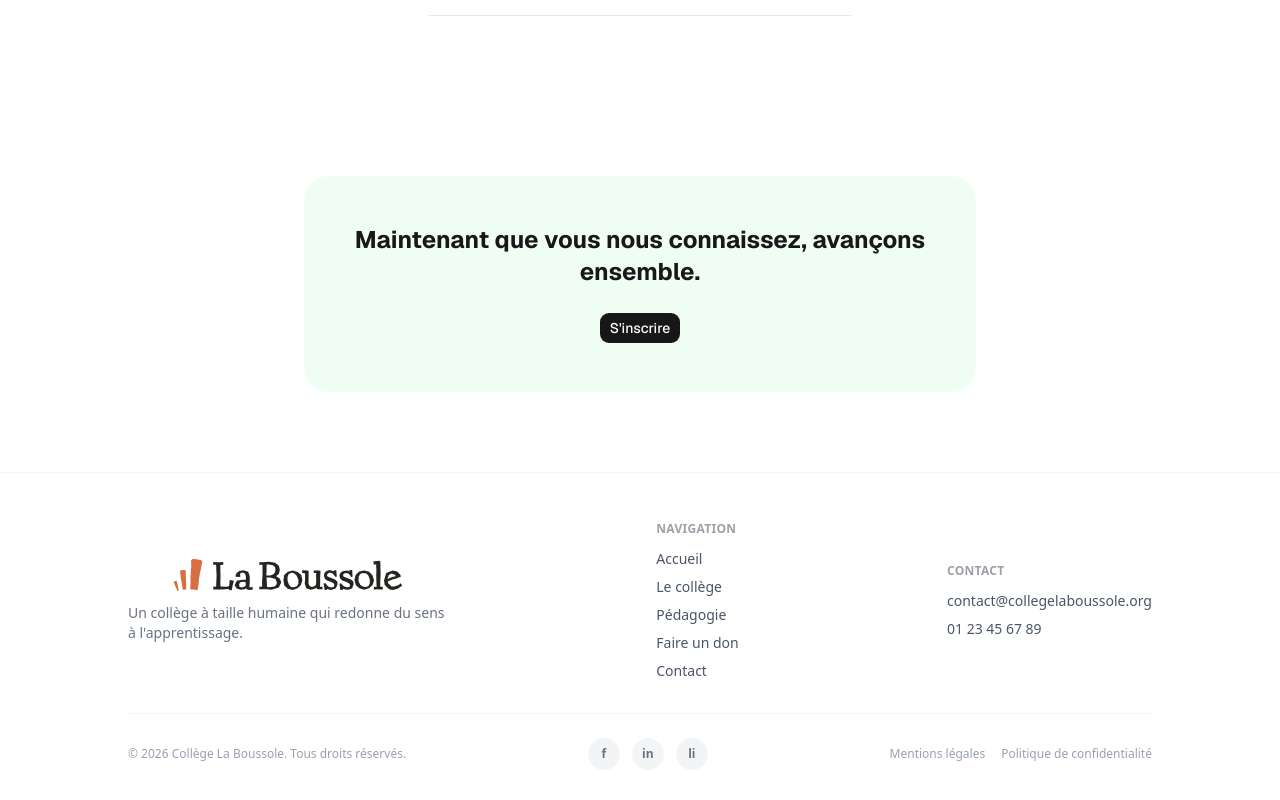
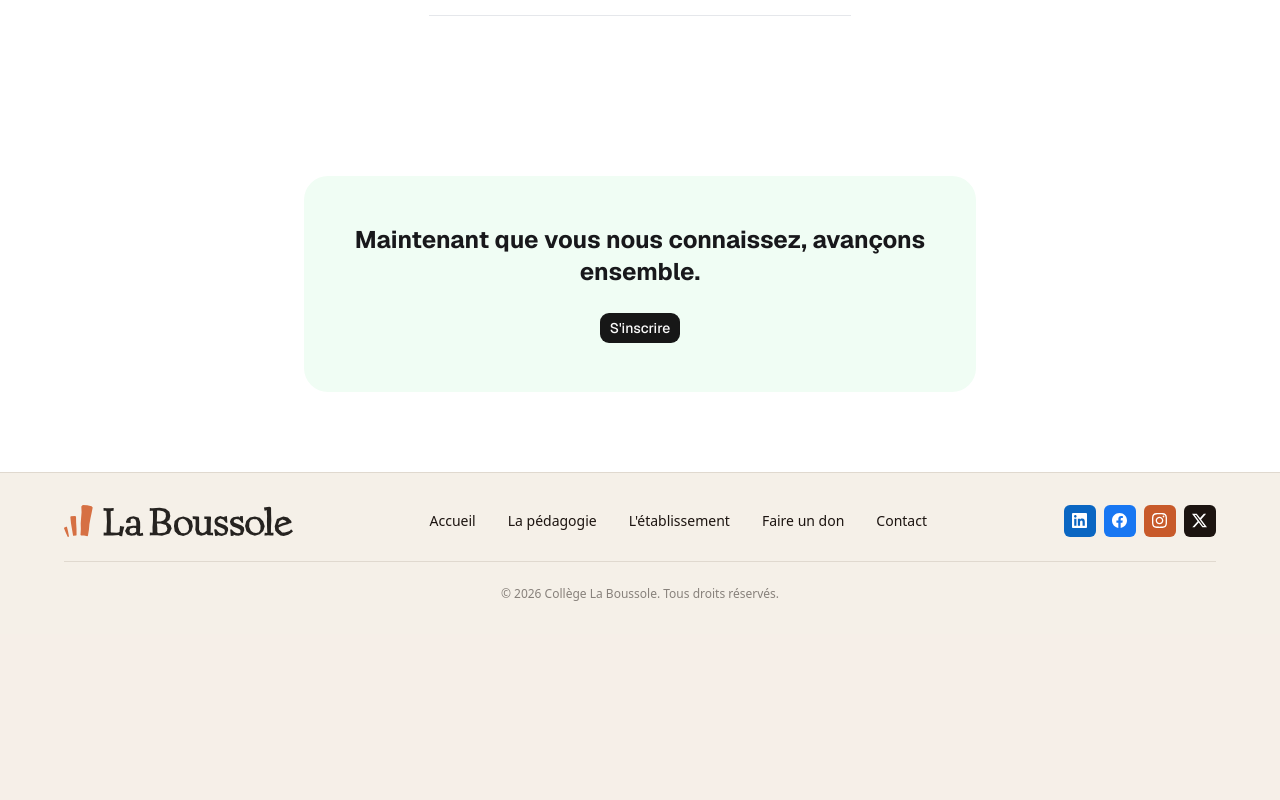
Before and after one commit to RustyRory/CollegeLaBoussole, a Next.js app in the folder collegeLaBoussoleApp/frontend/: page / in a window 1280 px wide. Shown: the part 3343-4143 px from the top of the page. After the commit the page ends 3977 px from the top, so only its background shows below. Built offline with nearby package versions, Linux system fonts and the light colour scheme.

Commit message:
feat(footer): fixes #106 - new

```diff
--- a/collegeLaBoussoleApp/frontend/next.config.ts
+++ b/collegeLaBoussoleApp/frontend/next.config.ts
@@ -4,6 +4,11 @@
   output: "standalone",
   basePath: process.env.NEXT_BASE_PATH ?? "",
   trailingSlash: true,
+  images: {
+    dangerouslyAllowSVG: true,
+    contentDispositionType: "attachment",
+    contentSecurityPolicy: "default-src 'self'; script-src 'none'; sandbox;",
+  },
 };
 
 export default nextConfig;
--- a/collegeLaBoussoleApp/frontend/src/components/login-form.tsx
+++ b/collegeLaBoussoleApp/frontend/src/components/login-form.tsx
@@ -67,6 +67,7 @@
                   width={100}
                   height={40}
                   className="h-10 w-auto"
+                  unoptimized
                 />
                 <p className="text-balance text-sm text-zinc-500 dark:text-zinc-400">
                   Connectez-vous à votre espace
@@ -124,6 +125,7 @@
                 className="h-20 w-auto"
                 width={100}
                 height={100}
+                unoptimized
               />
               <p className="text-sm text-zinc-400">
                 Plateforme numérique du Collège La Boussole
--- a/collegeLaBoussoleApp/frontend/src/components/site-footer.tsx
+++ b/collegeLaBoussoleApp/frontend/src/components/site-footer.tsx
@@ -3,99 +3,102 @@
 
 const NAV_LINKS = [
   { label: "Accueil", href: "/" },
-  { label: "Le collège", href: "/college" },
-  { label: "Pédagogie", href: "/pedagogie" },
+  { label: "La pédagogie", href: "/pedagogie" },
+  { label: "L'établissement", href: "/college" },
   { label: "Faire un don", href: "/don" },
   { label: "Contact", href: "/contact" },
 ];
 
 const SOCIAL_LINKS = [
-  { label: "Facebook", href: "#", icon: "f" },
-  { label: "Instagram", href: "#", icon: "in" },
-  { label: "LinkedIn", href: "#", icon: "li" },
+  {
+    label: "LinkedIn",
+    href: "#",
+    bg: "#0A66C2",
+    icon: (
+      <svg width="15" height="15" viewBox="0 0 24 24" fill="currentColor">
+        <path d="M20.447 20.452h-3.554v-5.569c0-1.328-.027-3.037-1.852-3.037-1.853 0-2.136 1.445-2.136 2.939v5.667H9.351V9h3.414v1.561h.046c.477-.9 1.637-1.85 3.37-1.85 3.601 0 4.267 2.37 4.267 5.455v6.286zM5.337 7.433c-1.144 0-2.063-.926-2.063-2.065 0-1.138.92-2.063 2.063-2.063 1.14 0 2.064.925 2.064 2.063 0 1.139-.925 2.065-2.064 2.065zm1.782 13.019H3.555V9h3.564v11.452zM22.225 0H1.771C.792 0 0 .774 0 1.729v20.542C0 23.227.792 24 1.771 24h20.451C23.2 24 24 23.227 24 22.271V1.729C24 .774 23.2 0 22.222 0h.003z" />
+      </svg>
+    ),
+  },
+  {
+    label: "Facebook",
+    href: "#",
+    bg: "#1877F2",
+    icon: (
+      <svg width="15" height="15" viewBox="0 0 24 24" fill="currentColor">
+        <path d="M24 12.073c0-6.627-5.373-12-12-12s-12 5.373-12 12c0 5.99 4.388 10.954 10.125 11.854v-8.385H7.078v-3.47h3.047V9.43c0-3.007 1.792-4.669 4.533-4.669 1.312 0 2.686.235 2.686.235v2.953H15.83c-1.491 0-1.956.925-1.956 1.874v2.25h3.328l-.532 3.47h-2.796v8.385C19.612 23.027 24 18.062 24 12.073z" />
+      </svg>
+    ),
+  },
+  {
+    label: "Instagram",
+    href: "#",
+    bg: "#C85A2A",
+    icon: (
+      <svg width="15" height="15" viewBox="0 0 24 24" fill="currentColor">
+        <path d="M12 2.163c3.204 0 3.584.012 4.85.07 3.252.148 4.771 1.691 4.919 4.919.058 1.265.069 1.645.069 4.849 0 3.205-.012 3.584-.069 4.849-.149 3.225-1.664 4.771-4.919 4.919-1.266.058-1.644.07-4.85.07-3.204 0-3.584-.012-4.849-.07-3.26-.149-4.771-1.699-4.919-4.92-.058-1.265-.07-1.644-.07-4.849 0-3.204.013-3.583.07-4.849.149-3.227 1.664-4.771 4.919-4.919 1.266-.057 1.645-.069 4.849-.069zm0-2.163c-3.259 0-3.667.014-4.947.072-4.358.2-6.78 2.618-6.98 6.98-.059 1.281-.073 1.689-.073 4.948 0 3.259.014 3.668.072 4.948.2 4.358 2.618 6.78 6.98 6.98 1.281.058 1.689.072 4.948.072 3.259 0 3.668-.014 4.948-.072 4.354-.2 6.782-2.618 6.979-6.98.059-1.28.073-1.689.073-4.948 0-3.259-.014-3.667-.072-4.947-.196-4.354-2.617-6.78-6.979-6.98-1.281-.059-1.69-.073-4.949-.073zm0 5.838c-3.403 0-6.162 2.759-6.162 6.162s2.759 6.163 6.162 6.163 6.162-2.759 6.162-6.163c0-3.403-2.759-6.162-6.162-6.162zm0 10.162c-2.209 0-4-1.79-4-4 0-2.209 1.791-4 4-4s4 1.791 4 4c0 2.21-1.791 4-4 4zm6.406-11.845c-.796 0-1.441.645-1.441 1.44s.645 1.44 1.441 1.44c.795 0 1.439-.645 1.439-1.44s-.644-1.44-1.439-1.44z" />
+      </svg>
+    ),
+  },
+  {
+    label: "X",
+    href: "#",
+    bg: "#1C1410",
+    icon: (
+      <svg width="15" height="15" viewBox="0 0 24 24" fill="currentColor">
+        <path d="M18.901 1.153h3.68l-8.04 9.19L24 22.846h-7.406l-5.8-7.584-6.638 7.584H.474l8.6-9.83L0 1.154h7.594l5.243 6.932ZM17.61 20.644h2.039L6.486 3.24H4.298Z" />
+      </svg>
+    ),
+  },
 ];
 
 export default function SiteFooter() {
   return (
-    <footer className="border-t border-gray-100 bg-white px-6 py-12">
-      <div className="max-w-5xl mx-auto flex flex-col gap-8">
-        <div className="flex flex-col md:flex-row justify-between items-start md:items-center gap-8">
-          {/* Logo + description */}
-          <div className="flex flex-col gap-3 max-w-xs">
+    <footer className="bg-[#F5F0E8] border-t border-[#E0D9CF] px-6 py-8">
+      <div className="max-w-6xl mx-auto">
+        <div className="flex flex-col md:flex-row items-center justify-between gap-6">
+          <Link href="/" className="shrink-0">
             <Image
               src="/images/logo.svg"
               alt="Collège La Boussole"
               width={80}
               height={32}
               className="h-8 w-auto"
+              unoptimized
             />
-            <p className="text-sm text-gray-500">
-              Un collège à taille humaine qui redonne du sens à l'apprentissage.
-            </p>
-          </div>
+          </Link>
 
-          {/* Navigation */}
-          <nav className="flex flex-col gap-2">
-            <p className="text-xs font-semibold uppercase tracking-wide text-zinc-400 mb-1">
-              Navigation
-            </p>
+          <nav className="flex flex-wrap items-center justify-center gap-x-8 gap-y-2">
             {NAV_LINKS.map((link) => (
               <Link
                 key={link.href}
                 href={link.href}
-                className="text-sm text-gray-600 hover:text-zinc-900 transition-colors"
+                className="text-sm text-[#1C1410] hover:text-[#C85A2A] transition-colors"
               >
                 {link.label}
               </Link>
             ))}
           </nav>
 
-          {/* Contact */}
-          <div className="flex flex-col gap-2">
-            <p className="text-xs font-semibold uppercase tracking-wide text-zinc-400 mb-1">
-              Contact
-            </p>
-            <p className="text-sm text-gray-600">
-              contact@collegelaboussole.org
-            </p>
-            <p className="text-sm text-gray-600">01 23 45 67 89</p>
-          </div>
-        </div>
-
-        {/* Bottom bar */}
-        <div className="flex flex-col sm:flex-row justify-between items-center gap-4 border-t border-gray-100 pt-6">
-          <p className="text-xs text-gray-400">
-            © {new Date().getFullYear()} Collège La Boussole. Tous droits
-            réservés.
-          </p>
-
-          <div className="flex items-center gap-3">
+          <div className="flex items-center gap-2 shrink-0">
             {SOCIAL_LINKS.map((social) => (
               <a
                 key={social.label}
                 href={social.href}
                 aria-label={social.label}
-                className="w-8 h-8 rounded-full bg-gray-100 flex items-center justify-center text-xs font-semibold text-gray-500 hover:bg-green-800 hover:text-white transition-colors"
+                style={{ backgroundColor: social.bg }}
+                className="w-8 h-8 rounded-sm text-white flex items-center justify-center hover:opacity-80 transition-opacity"
               >
                 {social.icon}
               </a>
             ))}
           </div>
+        </div>
 
-          <div className="flex gap-4">
-            <Link
-              href="/mentions-legales"
-              className="text-xs text-gray-400 hover:text-zinc-700 transition-colors"
-            >
-              Mentions légales
-            </Link>
-            <Link
-              href="#"
-              className="text-xs text-gray-400 hover:text-zinc-700 transition-colors"
-            >
-              Politique de confidentialité
-            </Link>
-          </div>
+        <div className="mt-6 pt-6 border-t border-[#E0D9CF] text-center">
+          <p className="text-xs text-[#1C1410]/50">
+            © {new Date().getFullYear()} Collège La Boussole. Tous droits réservés.
+          </p>
         </div>
       </div>
     </footer>
--- a/collegeLaBoussoleApp/frontend/src/components/site-header.tsx
+++ b/collegeLaBoussoleApp/frontend/src/components/site-header.tsx
@@ -27,6 +27,7 @@
             width={80}
             height={32}
             className="h-8 w-auto"
+            unoptimized
           />
         </Link>
 
```
